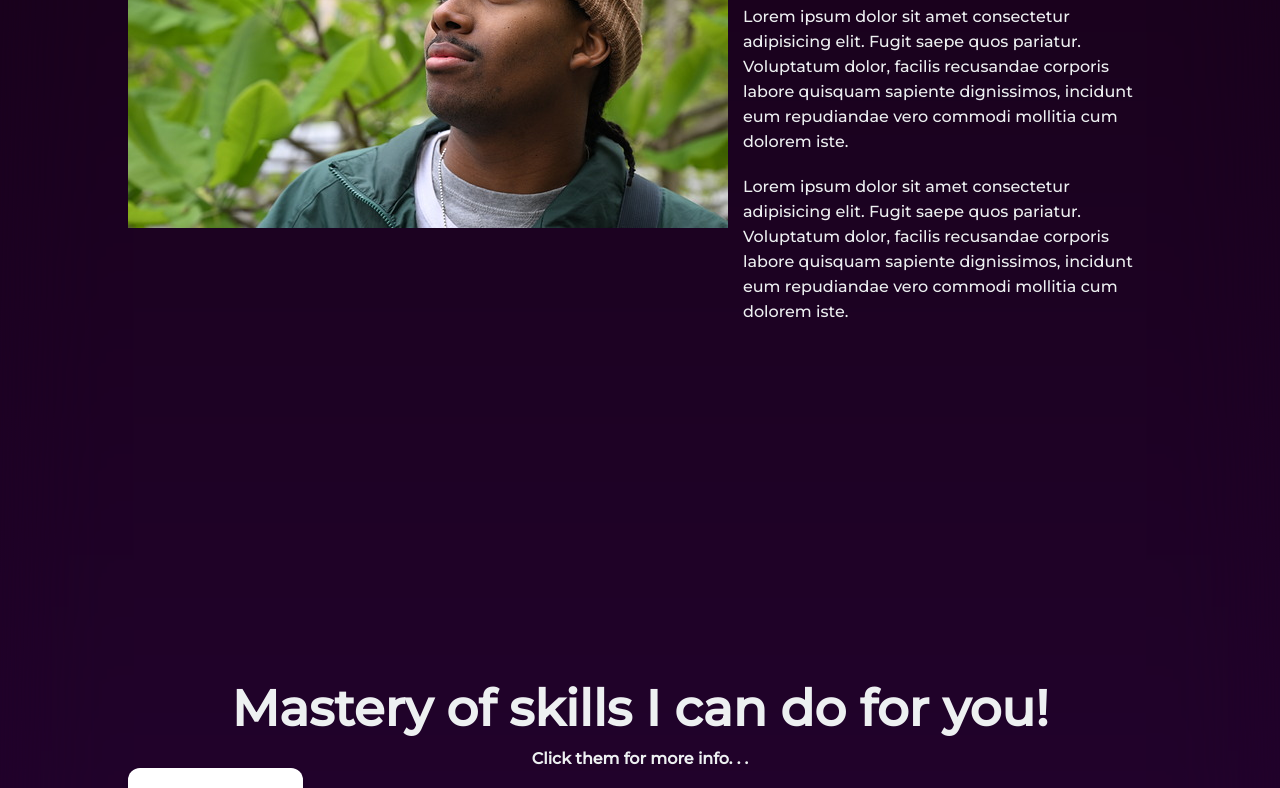
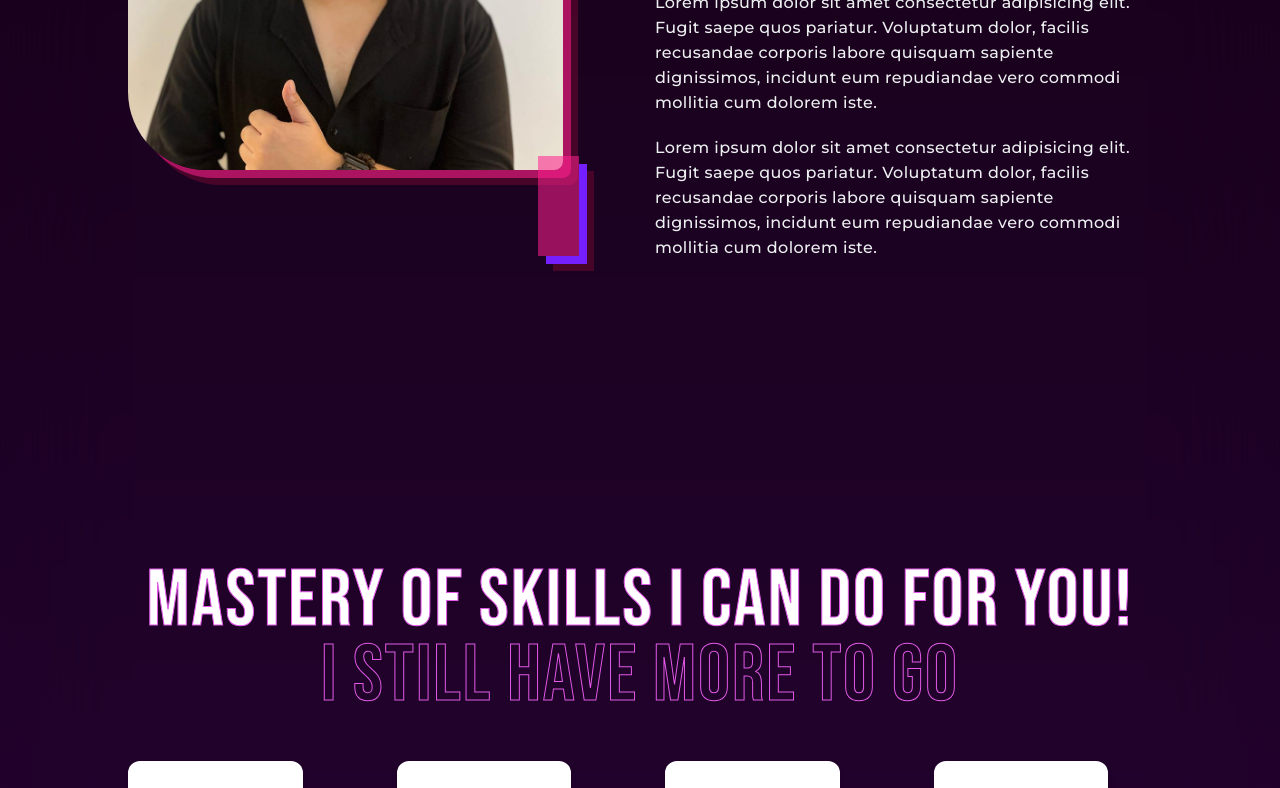
Before and after one commit to MTandingan/portfolio-website, a plain HTML site: page index.html in a window 1280 px wide. Shown: the part 461-1249 px from the top of the page. Drawn offline with Linux system fonts and the light colour scheme.

Commit message:
- Updates in About Me section and small changes of Mastery of Skills Section
- Updates in styling
- Update in picture of About Me section styling
- Update the picture of the About Me section
- Update in description of About Me section
- Update of title in Mastery of Skills section styling

```diff
--- a/css/style.css
+++ b/css/style.css
@@ -1,18 +1,29 @@
 @import url('https://fonts.googleapis.com/css2?family=Montserrat:wght@500&display=swap');
+@import url('https://fonts.googleapis.com/css2?family=Bebas+Neue&display=swap');
 
 /* For themeing */
 :root {
-    --primary-color: #3498db;
-    --secondary-color: #2c3e50;
     --background-color: #f8f9fa;
+
+    --primary-color: rgba(255, 31, 143, 0.55);
+    --secondary-color: rgba(117, 9, 50, 0.5);
+    --tertiary-color: #751fff;
+
+
     --text-light-color: #edf0f1;
     --text-dark-color: #2c3e50;
     --shadow-color: rgba(0, 0, 0, 0.1);
 
     --border-radius: 12px;
+    --line-height-1: 25px;
 
     --transition-speed: 0.3s;
     --transition-time: 0.5s;
+
+    --16px: 1rem;
+    --24px: 1.5rem;
+    --32px: 2rem;
+    --300px: 18.75px;
 }
 
 *,
@@ -35,9 +46,25 @@ body {
     backdrop-filter: blur(50px);
 }
 
-h1, h2, h3, h4, h5, p {
+h1,
+h2,
+h3,
+h4,
+h5 {
+    font-family: "Bebas Neue", sans-serif;
+    font-weight: 200;
+}
+
+p {
+    color: var(--text-light-color);
     font-family: "Montserrat", sans-serif;
-    color: var(--text-light-color);
+    font-weight: 100;
+    letter-spacing: 0.4px;
+    font-size: var(--16px);
+}
+
+a {
+    cursor: pointer;
 }
 
 li, a, button {
@@ -46,10 +73,6 @@ li, a, button {
     font-size: 16px;
     color: var(--text-light-color);
     text-decoration: none;
-}
-
-a {
-    cursor: pointer;
 }
 
 header {
@@ -65,7 +88,7 @@ main {
 
 section {
     min-height: 100vh;
-    padding: 10rem 0;
+    padding: 5rem 0;
 }
 
 button {
@@ -98,8 +121,8 @@ button:hover {
     margin-top: 50px;
 }
 
-.line-height-main {
-    line-height: 25px;
+p.line-height-main {
+    line-height: var(--line-height-1);
 }
 
 .flex-center {
@@ -109,12 +132,33 @@ button:hover {
 }
 
 .big-title {
-    font-size: 50px;
+    color: var(--text-light-color);
+    font-size: 5rem;
+    letter-spacing: 2px;
+}
+
+.main-description-title {
+    position: relative;
+    color: var(--text-light-color);
+    font-size: 5rem;
+    letter-spacing: 2px;
+    line-height: 70px;
+    -webkit-text-fill-color: transparent;
+    -webkit-text-stroke-color: rgb(226, 90, 231);
+    -webkit-text-stroke-width: 1px;
+}
+
+.main-description-big-span {
+    color: var(--text-light-color);
+    font-size: 5rem;
+    letter-spacing: 2px;
+    -webkit-text-fill-color: white;
 }
 
 .section-about-me {
     display: grid;
     grid-template-columns: repeat(2, 1fr);
+    padding: 3rem 0;
 }
 
 .section-about-me-skills {
@@ -141,13 +185,46 @@ button:hover {
     display: flex;
     flex-direction: column;
     gap: 20px;
-    padding: 8% 15px;
+    padding: 5% 15px;
+}
+
+picture{
+    position: relative;
+}
+
+picture::before {
+    content: "";
+    position: absolute;
+    top: -3%;
+    left: -2%;
+    width: 8%;
+    height: 100px;
+    background-color: var(--primary-color);
+    box-shadow: 8px 8px var(--tertiary-color), 15px 15px var(--secondary-color);
+}
+
+picture::after {
+    content: "";
+    position: absolute;
+    top: 60%;
+    left: 80%;
+    width: 8%;
+    height: 100px;
+    background-color: var(--primary-color);
+    box-shadow: 8px 8px var(--tertiary-color), 15px 15px var(--secondary-color);
+}
+
+#main-profile-pic {
+    width: 85%;
+    border-radius: 2% 18%;
+    box-shadow: 8px 8px rgba(255, 31, 143, 0.55), 15px 15px rgba(117, 9, 50, 0.5);
+    display: block;
 }
 
 #title {
     position: relative;
     font-weight: bold;
-    font-size: 2rem;
+    font-size: 3rem;
     cursor: pointer;
     margin-right: auto;
     -webkit-text-fill-color: transparent;
--- a/index.html
+++ b/index.html
@@ -22,13 +22,13 @@
         <nav>
             <ul class="nav-links">
                 <li>
-                    <a href="about-me.html">About Me</a>
+                    <a href="#">About Me</a>
                 </li>
                 <li>
-                    <a href="#section-portfolio-id">Portfolio</a>
+                    <a href="#">Portfolio</a>
                 </li>
                 <li>
-                    <a href="services.html">Services</a>
+                    <a href="#">Services</a>
                 </li>
                 <li>
                     <a href="#">Contact Me</a>
@@ -39,19 +39,21 @@
 
     <main>
         <section class="section-about-me">
-            <img src="images/sample_image.jpg" alt="Sample Image">
+            <picture>
+                <img id="main-profile-pic" src="images/profile_pic.jpg" alt="Profile picture of the professional software engineer who made this website">
+            </picture>
             <div class="section-about-me-description">
-                <h1 class="big-title">This is a sample title</h1>
+                <h1 class="main-description-title"><span class="main-description-big-span">Worker by day</span> Developer by heart</h1>
                 <p class="line-height-main">Lorem ipsum dolor sit amet consectetur adipisicing elit. Fugit saepe quos pariatur. Voluptatum dolor, facilis recusandae corporis labore quisquam sapiente dignissimos, incidunt eum repudiandae vero commodi mollitia cum dolorem iste.</p>
                 <p class="line-height-main">Lorem ipsum dolor sit amet consectetur adipisicing elit. Fugit saepe quos pariatur. Voluptatum dolor, facilis recusandae corporis labore quisquam sapiente dignissimos, incidunt eum repudiandae vero commodi mollitia cum dolorem iste.</p>
             </div>
         </section>
 
         <section id="section-services-id" class="section-services">
-            <h1 class="big-title flex-center">Mastery of skills I can do for you!</h1>
-            <h4 class="flex-center" style="margin-top: 10px;">Click them for more info. . .</h4>
+            <h1 class="main-description-title main-description-big-span flex-center">Mastery of skills I can do for you!</h1>
+            <h2 class="main-description-title flex-center" style="margin-top: 5px;">I still have more to go</h2>
             <div class="section-skillsets-list">
-                <div class="card-second ">
+                <div class="card-second margin-top-50px">
                     <div class="card-body" style="padding: 10px">
                         <div class="card-container-image" style="margin-top: 20px;">
                             <img src="images/sample_small_image.png" alt="Card image" class="card-icon-image">
```
Also changed, not shown: images/profile_pic.jpg (added).
